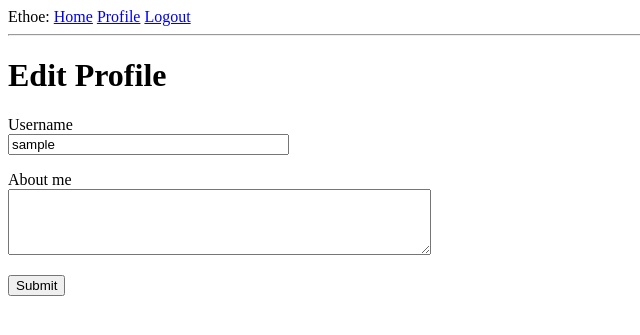
After one commit to Ethoe/devsite, a Flask app: page /edit_profile in a window 1280 px wide. The commit adds this page. Shown: the top 335 px of the page, without its empty margins (0-640 px from the left). Run offline with Flask 2, Linux system fonts and the light colour scheme; the visitor is signed in with stand-in values (Sample User, id 1); data comes from the database, SQL or seed files in the repository.

Commit message:
Adding profile page

```diff
--- a/app/forms.py
+++ b/app/forms.py
@@ -1,6 +1,6 @@
 from flask_wtf import FlaskForm
-from wtforms import StringField, PasswordField, BooleanField, SubmitField
-from wtforms.validators import ValidationError, DataRequired, Email, EqualTo
+from wtforms import StringField, PasswordField, BooleanField, SubmitField, TextAreaField
+from wtforms.validators import ValidationError, DataRequired, Email, EqualTo, Length
 from app.models import User
 
 
@@ -28,3 +28,9 @@ class RegistrationForm(FlaskForm):
         user = User.query.filter_by(email=email.data).first()
         if user is not None:
             raise ValidationError('{0} is taken.'.format(email.data))
+
+
+class EditProfileForm(FlaskForm):
+    username = StringField('Username', validators=[DataRequired()])
+    about_me = TextAreaField('About me', validators=[Length(min=0, max=140)])
+    submit = SubmitField('Submit')
--- a/app/models.py
+++ b/app/models.py
@@ -2,6 +2,7 @@ from datetime import datetime
 from app import db, login
 from werkzeug.security import generate_password_hash, check_password_hash
 from flask_login import UserMixin
+from hashlib import md5
 
 
 @login.user_loader
@@ -15,6 +16,8 @@ class User(UserMixin, db.Model):
     email = db.Column(db.String(120), index=True, unique=True)
     password_hash = db.Column(db.String(128))
     posts = db.relationship('Post', backref='author', lazy='dynamic')
+    about_me = db.Column(db.String(140))
+    last_seen = db.Column(db.DateTime, default=datetime.utcnow)
 
     def __repr__(self):
         return '<ID: {0}, User: {1}, Email: {2}>'.format(self.id, self.username, self.email)
@@ -25,6 +28,11 @@ class User(UserMixin, db.Model):
     def check_password(self, password):
         return check_password_hash(self.password_hash, password)
 
+    def avatar(self, size):
+        digest = md5(self.email.lower().encode('utf-8')).hexdigest()
+        return 'https://www.gravatar.com/avatar/{}?d=identicon&s={}'.format(
+            digest, size)
+
 
 class Post(db.Model):
     id = db.Column(db.Integer, primary_key=True)
--- a/app/routes.py
+++ b/app/routes.py
@@ -1,9 +1,17 @@
 from flask import render_template, flash, redirect, url_for, request
 from app import app, db
-from app.forms import LoginForm, RegistrationForm
+from app.forms import LoginForm, RegistrationForm, EditProfileForm
 from flask_login import current_user, login_user, logout_user, login_required
 from werkzeug.urls import url_parse
 from app.models import User
+from datetime import datetime
+
+
+@app.before_request
+def before_request():
+    if current_user.is_authenticated:
+        current_user.last_seen = datetime.utcnow()
+        db.session.commit()
 
 
 @app.route('/')
@@ -50,3 +58,30 @@ def register():
 def logout():
     logout_user()
     return redirect(url_for('login'))
+
+
+@app.route('/user/<username>')
+def user(username):
+    user = User.query.filter_by(username=username).first_or_404()
+    posts = [
+        {'author': user, 'body': 'Test post #1'},
+        {'author': user, 'body': 'Test post #2'}
+    ]
+    return render_template('user.html', user=user, posts=posts, title='{}\'s Profile'.format(username))
+
+
+@app.route('/edit_profile', methods=['GET', 'POST'])
+@login_required
+def edit_profile():
+    form = EditProfileForm()
+    if form.validate_on_submit():
+        current_user.username = form.username.data
+        current_user.about_me = form.about_me.data
+        db.session.commit()
+        flash('Your changes have been saved.')
+        return redirect(url_for('edit_profile'))
+    elif request.method == 'GET':
+        form.username.data = current_user.username
+        form.about_me.data = current_user.about_me
+    return render_template('edit_profile.html', title='Edit Profile',
+                           form=form)
--- /dev/null
+++ b/app/templates/_post.html
@@ -0,0 +1,6 @@
+<table>
+    <tr valign="top">
+        <td><img src="{{ post.author.avatar(36) }}"></td>
+        <td>{{ post.author.username }} says:<br>{{ post.body }}</td>
+    </tr>
+</table>
--- a/app/templates/base.html
+++ b/app/templates/base.html
@@ -15,6 +15,7 @@
         {% if current_user.is_anonymous %}
         <a href="{{ url_for('login') }}">Login</a>
         {% else %}
+        <a href="{{ url_for('user', username=current_user.username) }}">Profile</a>
         <a href="{{ url_for('logout') }}">Logout</a>
         {% endif %}
     </div>
--- /dev/null
+++ b/app/templates/edit_profile.html
@@ -0,0 +1,23 @@
+{% extends "base.html" %}
+
+{% block content %}
+<h1>Edit Profile</h1>
+<form action="" method="post">
+    {{ form.hidden_tag() }}
+    <p>
+        {{ form.username.label }}<br>
+        {{ form.username(size=32) }}<br>
+        {% for error in form.username.errors %}
+        <span style="color: red;">[{{ error }}]</span>
+        {% endfor %}
+    </p>
+    <p>
+        {{ form.about_me.label }}<br>
+        {{ form.about_me(cols=50, rows=4) }}<br>
+        {% for error in form.about_me.errors %}
+        <span style="color: red;">[{{ error }}]</span>
+        {% endfor %}
+    </p>
+    <p>{{ form.submit() }}</p>
+</form>
+{% endblock %}
```
Also changed, not shown: app/templates/user.html (added, +23 -0 lines), migrations/versions/66f411957381_new_fields_in_user_model.py (added, +30 -0 lines).
